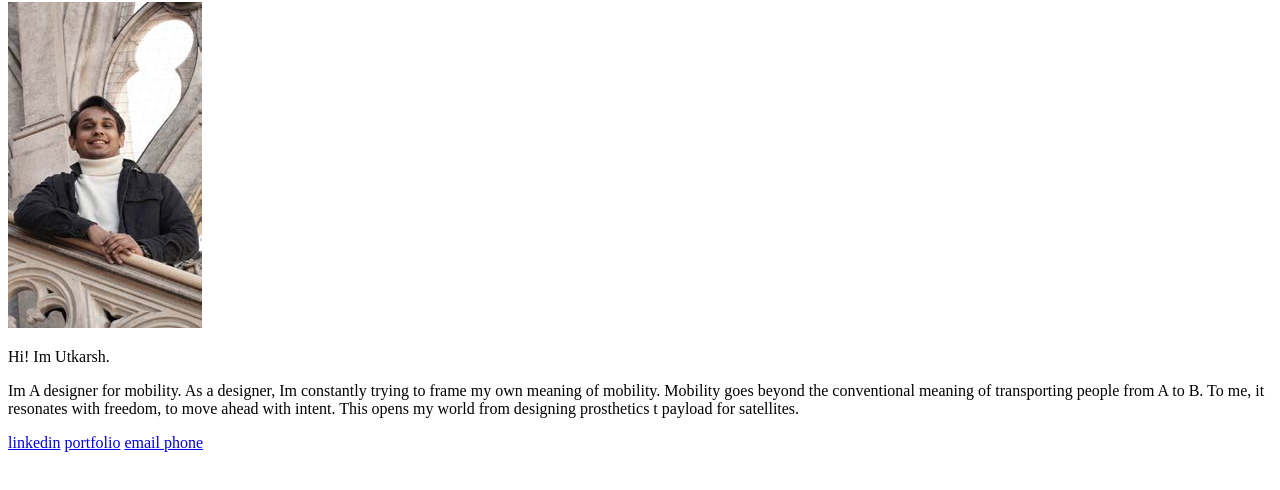
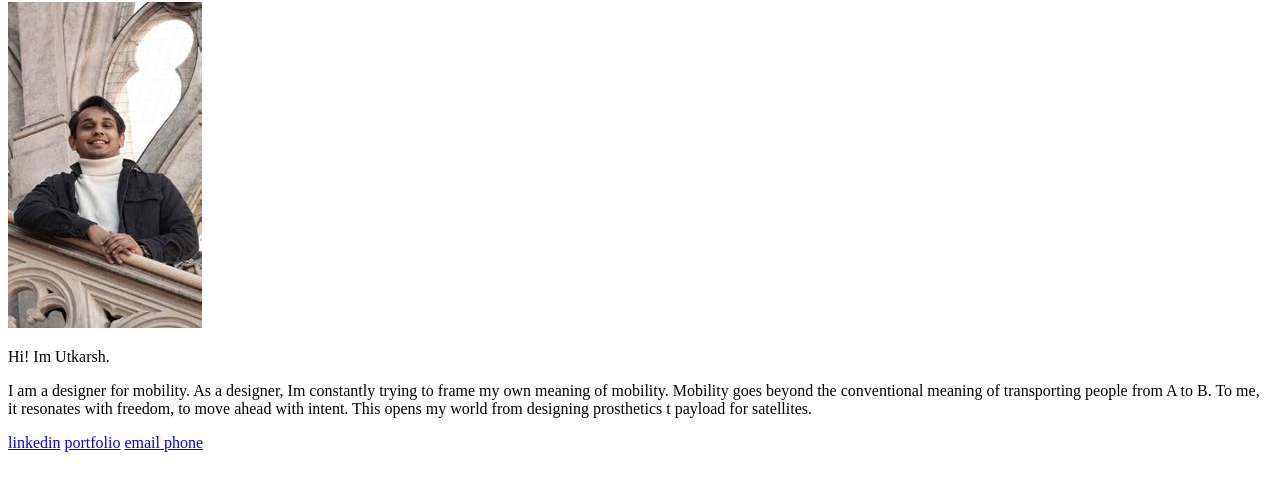
Before and after one commit to Utboi08/Utboi08.github.io, a plain HTML site: page index.html in a window 1280 px wide. Shown: the part 78-568 px from the top of the page. Drawn offline with Linux system fonts and the light colour scheme.

Commit message:
Update index.html

```diff
--- a/index.html
+++ b/index.html
@@ -16,7 +16,7 @@
     <h1>Utkarsh Singh</h1>
     <img src="./Ut_image.jpg" alt="Pic of Ut"/>
     <p> Hi! Im Utkarsh.</p>
-    <p>Im A designer for mobility. As a designer, Im constantly trying to frame my own meaning of
+    <p>I am a designer for mobility. As a designer, Im constantly trying to frame my own meaning of
         mobility. Mobility  goes beyond the conventional meaning of transporting people from A to B. To me, it resonates with freedom,
         to move ahead with intent. This opens my world from designing prosthetics t payload for satellites.</p>
     <p>
```
